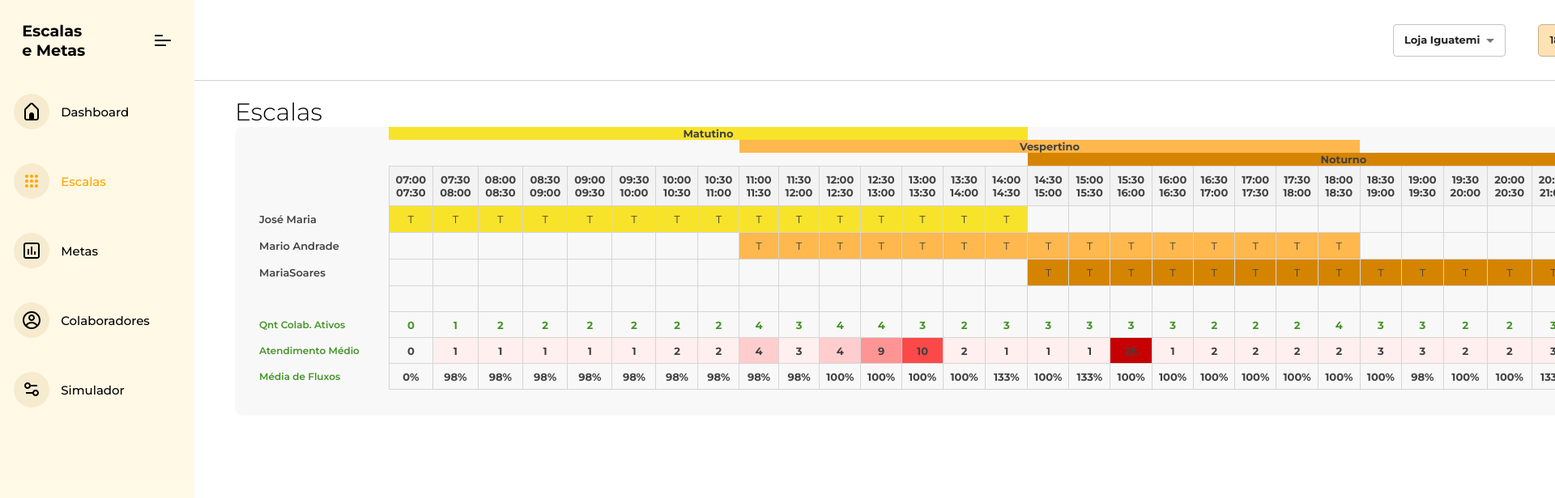
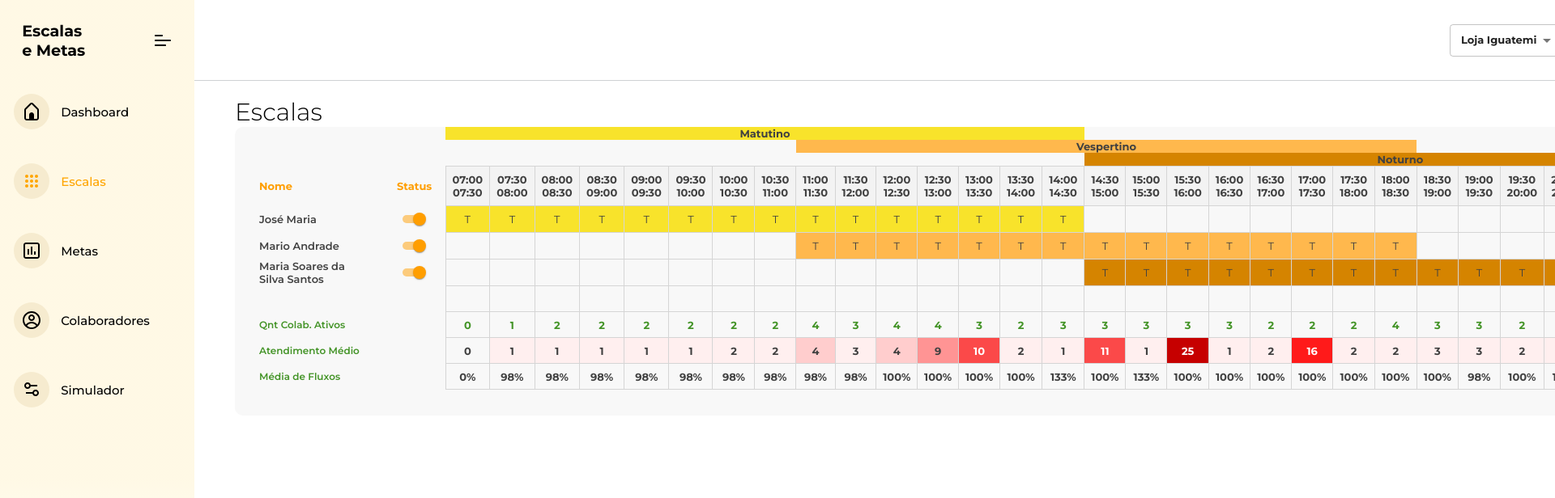
Before and after one commit to Wilianbps/App-Natura-Escalas-e-Metas-Frontend, a React (Vite) app: page /escalas in a window 1280 px wide. Shown: the top 616 px of the page at 81% size, 1920 px wide, since content can reach past the window. Built offline with nearby package versions, Linux system fonts and the light colour scheme.

Commit message:
feat: add switch in the scale table

```diff
--- a/src/pages/Scales/index.tsx
+++ b/src/pages/Scales/index.tsx
@@ -1,3 +1,4 @@
+import { Switch } from '@mui/material'
 import { useEffect, useState } from 'react'
 
 import { IScale } from './interfaces'
@@ -57,6 +58,19 @@ export function Scales() {
     setScales(updatedScales)
   }
 
+  function handleChangeStatus(
+    event: React.ChangeEvent<HTMLInputElement>,
+    rowIndex: number,
+  ) {
+    const { checked } = event.target
+
+    const updatedStatus = { ...scales }
+
+    updatedStatus.turns[rowIndex].status = checked
+
+    setScales(updatedStatus)
+  }
+
   useEffect(() => {
     setScales(dataScales)
   }, [])
@@ -72,6 +86,7 @@ export function Scales() {
           <thead>
             <tr>
               <th rowSpan={3}></th>
+              <th rowSpan={3}></th>
             </tr>
             <tr>
               <th colSpan={15} style={{ backgroundColor: '#F8E32B' }}>
@@ -85,13 +100,14 @@ export function Scales() {
               </th>
             </tr>
             <tr>
-              <th colSpan={16}></th>
+              <th colSpan={17}></th>
               <th colSpan={15} style={{ backgroundColor: '#D58400' }}>
                 Noturno
               </th>
             </tr>
             <tr>
-              <th></th>
+              <th>Nome</th>
+              <th>Status</th>
               {times.map((time) => (
                 <th key={time[0]} className="shifts">
                   <p>{time[0]}</p>
@@ -104,10 +120,22 @@ export function Scales() {
             {scales?.turns?.map((scale, index) => (
               <tr key={index}>
                 <td>{scale.name}</td>
+                <td>
+                  <Switch
+                    size="small"
+                    checked={scale.status}
+                    onChange={(event) => handleChangeStatus(event, index)}
+                  />
+                </td>
                 {scale.options.map((option) => (
                   <td key={option.id}>
-                    <SelectStyled option={option.type} turn={scale.turn}>
+                    <SelectStyled
+                      option={option.type}
+                      turn={scale.turn}
+                      status={scale.status}
+                    >
                       <select
+                        disabled={!scale.status}
                         value={option.type}
                         onChange={(event) =>
                           handleChangeToDoTime(event, index, option.id)
@@ -127,7 +155,7 @@ export function Scales() {
               </tr>
             ))}
             <tr>
-              {Array(31)
+              {Array(32)
                 .fill(null)
                 .map((_item, index) => (
                   <td key={index}></td>
@@ -137,6 +165,7 @@ export function Scales() {
             {scales?.infos?.map((info, indexTr) => (
               <tr key={`scaleInfos_${indexTr}`}>
                 <td className="title-info-scale">{info.type}</td>
+                <td></td>
                 {info?.values?.map((value, indexTd) => (
                   <TableDataInfo
                     key={`value_${indexTd}`}
--- a/src/pages/Scales/interfaces/index.tsx
+++ b/src/pages/Scales/interfaces/index.tsx
@@ -3,6 +3,7 @@ export interface IScale {
     id: number
     name: string
     turn: string
+    status: boolean
     options: { id: number; type: string }[]
   }[]
   infos: {
--- a/src/pages/Scales/scales.tsx
+++ b/src/pages/Scales/scales.tsx
@@ -4,6 +4,7 @@ export const dataScales = {
       id: 1,
       name: 'José Maria',
       turn: 'T1',
+      status: true,
       options: [
         { id: 0, type: 'T' },
         { id: 1, type: 'T' },
@@ -41,6 +42,7 @@ export const dataScales = {
       id: 2,
       name: 'Mario Andrade',
       turn: 'T2',
+      status: true,
       options: [
         { id: 0, type: '' },
         { id: 1, type: '' },
@@ -76,8 +78,9 @@ export const dataScales = {
     },
     {
       id: 3,
-      name: 'MariaSoares',
+      name: 'Maria Soares da Silva Santos',
       turn: 'T3',
+      status: true,
       options: [
         { id: 0, type: '' },
         { id: 1, type: '' },
@@ -123,7 +126,7 @@ export const dataScales = {
     {
       type: 'Atendimento Médio',
       values: [
-        0, 1, 1, 1, 1, 1, 2, 2, 4, 3, 4, 9, 10, 2, 1, 1, 1, 25, 1, 2, 2, 2, 2,
+        0, 1, 1, 1, 1, 1, 2, 2, 4, 3, 4, 9, 10, 2, 1, 11, 1, 25, 1, 2, 16, 2, 2,
         3, 3, 2, 2, 3, 1, 2,
       ],
     },
--- a/src/pages/Scales/scalesB.tsx
+++ b/src/pages/Scales/scalesB.tsx
@@ -4,6 +4,7 @@ export const defaultScales = [
       { id: 1 },
       { name: 'José Maria' },
       { turn: 'Matutino' },
+      { status: true },
       {
         options: [
           { id: 0, type: 'T' },
@@ -43,6 +44,7 @@ export const defaultScales = [
       { id: 2 },
       { name: 'José Maria' },
       { turn: 'Matutino' },
+      { status: true },
       {
         options: [
           { id: 0, type: 'R' },
--- a/src/pages/Scales/styles.ts
+++ b/src/pages/Scales/styles.ts
@@ -23,6 +23,20 @@ export const ContainerTable = styled.main`
     thead {
       tr {
         text-align: center;
+
+        &:nth-of-type(5) {
+          th:nth-of-type(1) {
+            color: ${(props) => props.theme.orangeDark};
+            text-align: left;
+            padding-left: 30px;
+          }
+
+          th:nth-of-type(2) {
+            color: ${(props) => props.theme.orangeDark};
+            text-align: left;
+          }
+        }
+
         th.shifts {
           background-color: #f3f3f3;
           border: 1px solid #d5d5d5;
@@ -54,13 +68,19 @@ export const ContainerTable = styled.main`
             padding: 0 30px;
             text-align: left;
             border: 0;
-            min-width: 190px;
+            min-width: 200px;
             font-weight: 600;
-
             &.title-info-scale {
               font-size: 12px;
               color: ${(props) => props.theme.greenMedium};
             }
+          }
+
+          &:nth-of-type(2) {
+            text-align: left;
+            border: 0;
+            min-width: 60px;
+            font-weight: 600;
           }
         }
       }
@@ -71,6 +91,7 @@ export const ContainerTable = styled.main`
 interface SelectStyledProps {
   option: string | null
   turn: string
+  status: boolean
 }
 
 export const SelectStyled = styled.div<SelectStyledProps>`
@@ -109,6 +130,10 @@ export const SelectStyled = styled.div<SelectStyledProps>`
               ? props.theme.blueLight
               : 'transparent'};
   }
+
+  opacity: ${(props) => props.status === false && 0};
+
+  transition: opacity ease-in 0.4s;
 `
 
 interface TableDataInfo {
@@ -117,6 +142,12 @@ interface TableDataInfo {
 }
 
 export const TableDataInfo = styled.td<TableDataInfo>`
+  color: ${(props) =>
+    props.type === 'Atendimento Médio' &&
+    Number(props.value) > 9 &&
+    Number(props.value) <= 25 &&
+    '#fff'};
+
   background-color: ${(props) =>
     props.type === 'Atendimento Médio' &&
     (Number(props.value) > 0 && Number(props.value) <= 3
```
